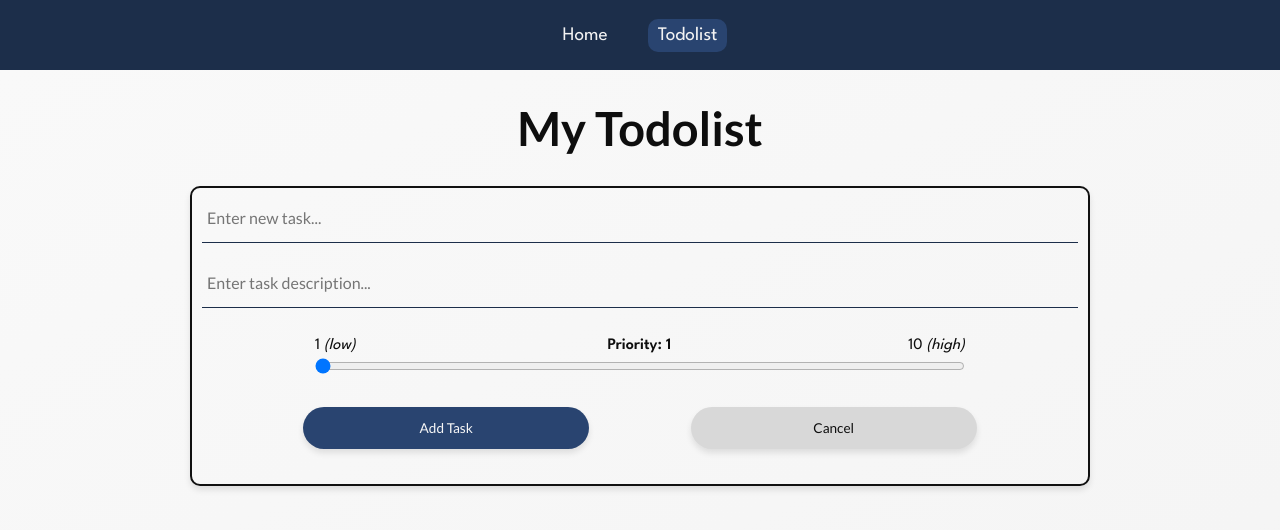
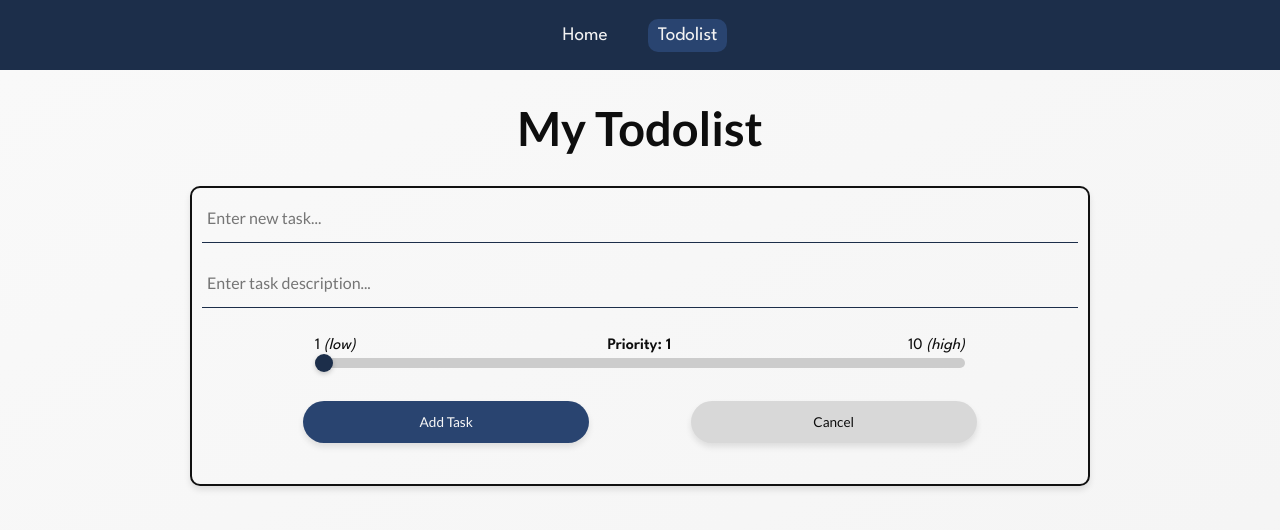
Before and after one commit to CallumB04/react-todolist, a React (Create React App) app: page /todolist in a window 1280 px wide. Both pictures are taken after a click on the button "Add new Task". Shown: the top 530 px of the page. Built offline with nearby package versions, Linux system fonts and the light colour scheme.

Commit message:
feat: add custom priority bar

```diff
--- a/src/pages/Todolist/components/AddTaskForm.js
+++ b/src/pages/Todolist/components/AddTaskForm.js
@@ -48,6 +48,7 @@ function AddTaskForm({ onSubmit, cancelAddingTask }) {
                     max="10"
                     value={priorityInput}
                     onChange={ (event) => setPriorityInput(event.target.value) }
+                    className='priority-range-input'
                 />
                 <span className="priority-label">
                     <span >1 <i>(low)</i></span>
--- a/src/pages/Todolist/components/Todolist.css
+++ b/src/pages/Todolist/components/Todolist.css
@@ -349,6 +349,81 @@
     user-select: none;
 }
 
+/* Styling the priority range input */
+
+.task-form .priority-range-input {
+    -webkit-appearance: none;
+    appearance: none;
+    width: 100%;
+    height: 10px;
+    background: #ccc;
+    border-radius: 5px;
+    outline: none;
+    transition: background 0.3s;
+}
+
+.task-form .priority-range-input::-webkit-slider-thumb {
+    -webkit-appearance: none;
+    appearance: none;
+    width: 18px;
+    height: 18px;
+    background: var(--navbar-color);
+    border-radius: 50%;
+    cursor: pointer;
+    box-shadow: 0 2px 5px rgba(0, 0, 0, 0.2);
+    transition: background 0.3s;
+}
+
+.task-form .priority-range-input::-moz-range-thumb {
+    width: 18px;
+    height: 18px;
+    background: var(--navbar-color);
+    border-radius: 50%;
+    cursor: pointer;
+    box-shadow: 0 2px 5px rgba(0, 0, 0, 0.2);
+    transition: background 0.3s;
+}
+
+.task-form .priority-range-input::-webkit-slider-thumb:hover {
+    background: var(--navbar-highlight-color);
+}
+
+.task-form .priority-range-input::-moz-range-thumb:hover {
+    background: var(--navbar-highlight-color);
+}
+
+.task-form .priority-range-input::-moz-range-track {
+    background: #ccc;
+    border-radius: 5px;
+    height: 10px;
+}
+
+.task-form .priority-range-input::-ms-track {
+    width: 100%;
+    height: 10px;
+    background: transparent;
+    border-color: transparent;
+    color: transparent;
+}
+
+.task-form .priority-range-input::-ms-fill-lower {
+    background: #ccc;
+    border-radius: 5px;
+}
+
+.task-form .priority-range-input::-ms-fill-upper {
+    background: #ccc;
+    border-radius: 5px;
+}
+
+.task-form .priority-range-input::-ms-thumb {
+    width: 18px;
+    height: 18px;
+    background: var(--navbar-color);
+    border-radius: 50%;
+    cursor: pointer;
+}
+
 
 .task-form .form-buttons {
     margin-top: calc(38px - 0.4vw);
```
